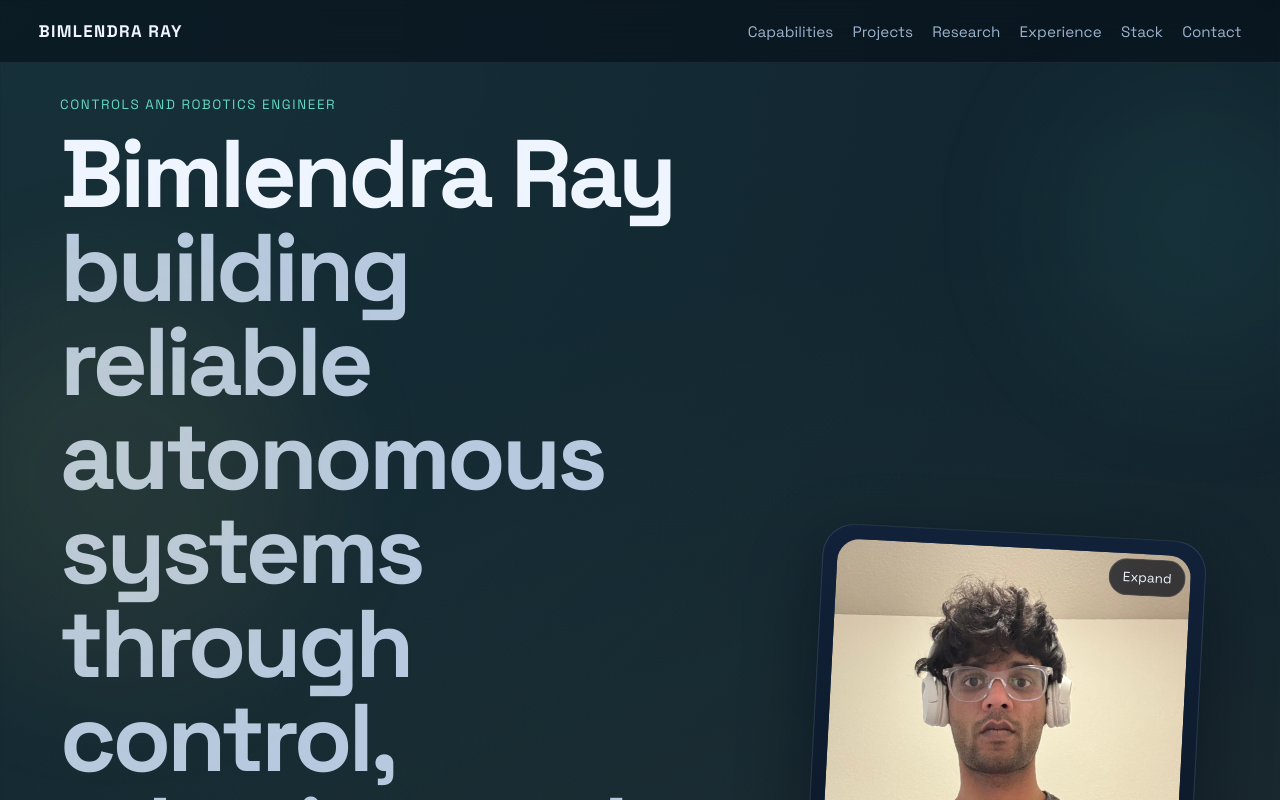
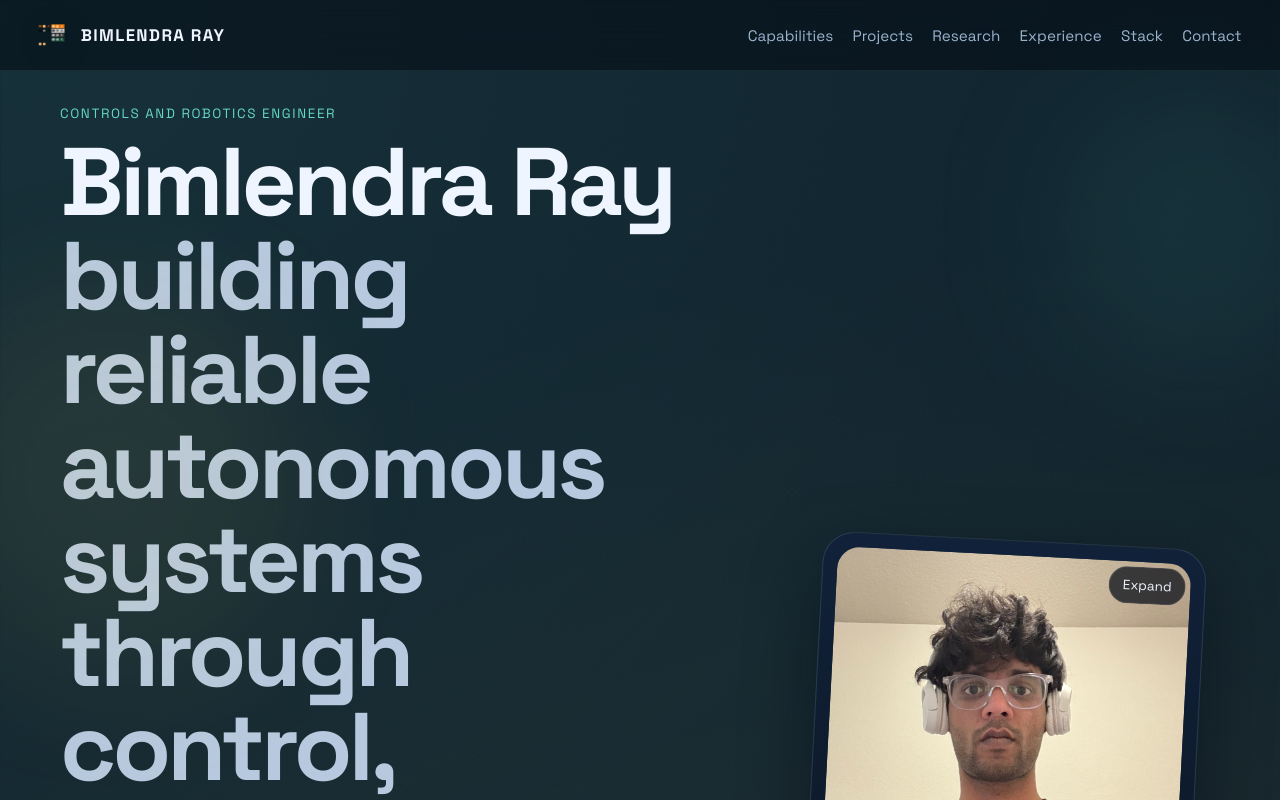
Before and after one commit to bhimray/bilen-profile-1, a React (Create React App) app: page / in a window 1280 px wide. Shown: the top 800 px of the page. Built offline with nearby package versions, Linux system fonts and the light colour scheme.

Commit message:
adding logo

```diff
--- a/src/App.css
+++ b/src/App.css
@@ -75,10 +75,21 @@ a {
 }
 
 .brand {
+  display: inline-flex;
+  align-items: center;
+  gap: 0.75rem;
   font-size: 1.05rem;
   font-weight: 700;
   letter-spacing: 0.08em;
   text-transform: uppercase;
+}
+
+.brand-logo {
+  width: 1.9rem;
+  height: 1.9rem;
+  object-fit: contain;
+  display: block;
+  filter: drop-shadow(0 6px 14px rgba(0, 0, 0, 0.22));
 }
 
 .topnav {
--- a/src/App.js
+++ b/src/App.js
@@ -1,6 +1,7 @@
 import { useState } from 'react';
 import './App.css';
 import profileImage from './images/profile_2.jpg';
+import utdMonogramLogo from './images/utd_monogram_logo.png';
 import qcarPickupDropoff from './Proj-qcar/pickup_dropoff.png';
 import qcarReport from './Proj-qcar/Report_QCar.pdf';
 import agriSortReport from './Proj-agri-sort/Robotics_Project.pdf';
@@ -362,6 +363,7 @@ function App() {
 
       <header className="topbar">
         <a className="brand" href="#hero">
+          <img className="brand-logo" src={utdMonogramLogo} alt="UT Dallas logo" />
           Bimlendra Ray
         </a>
         <nav className="topnav">
```
